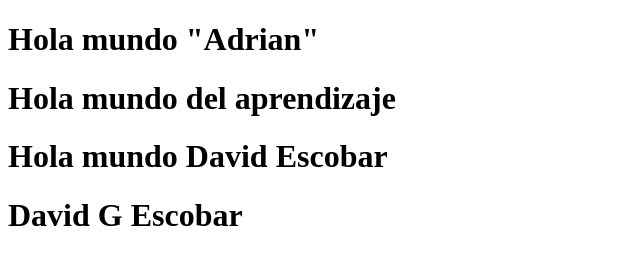
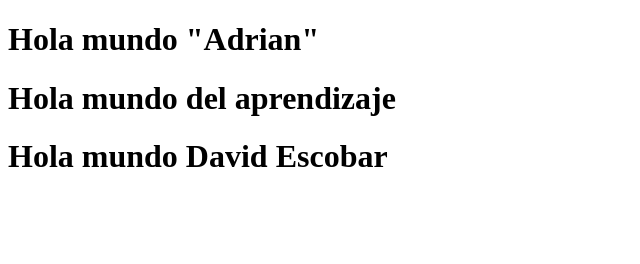
Before and after one commit to Adrianmove07/APPRENDIENDO0209, a plain HTML site: page index.html in a window 1280 px wide. Shown: the whole page, without its empty margins (0-640 px from the left). Drawn offline with Linux system fonts and the light colour scheme.

Commit message:
Cambios 11/02/2023

```diff
--- a/index.html
+++ b/index.html
@@ -10,7 +10,6 @@
 <h1>Hola mundo "Adrian"</h1>
 <h1>Hola mundo del aprendizaje </h1>
 <h1>Hola mundo David Escobar </h1>
-<h1>David G Escobar</h1>
 
 </body>
 </html>
```
